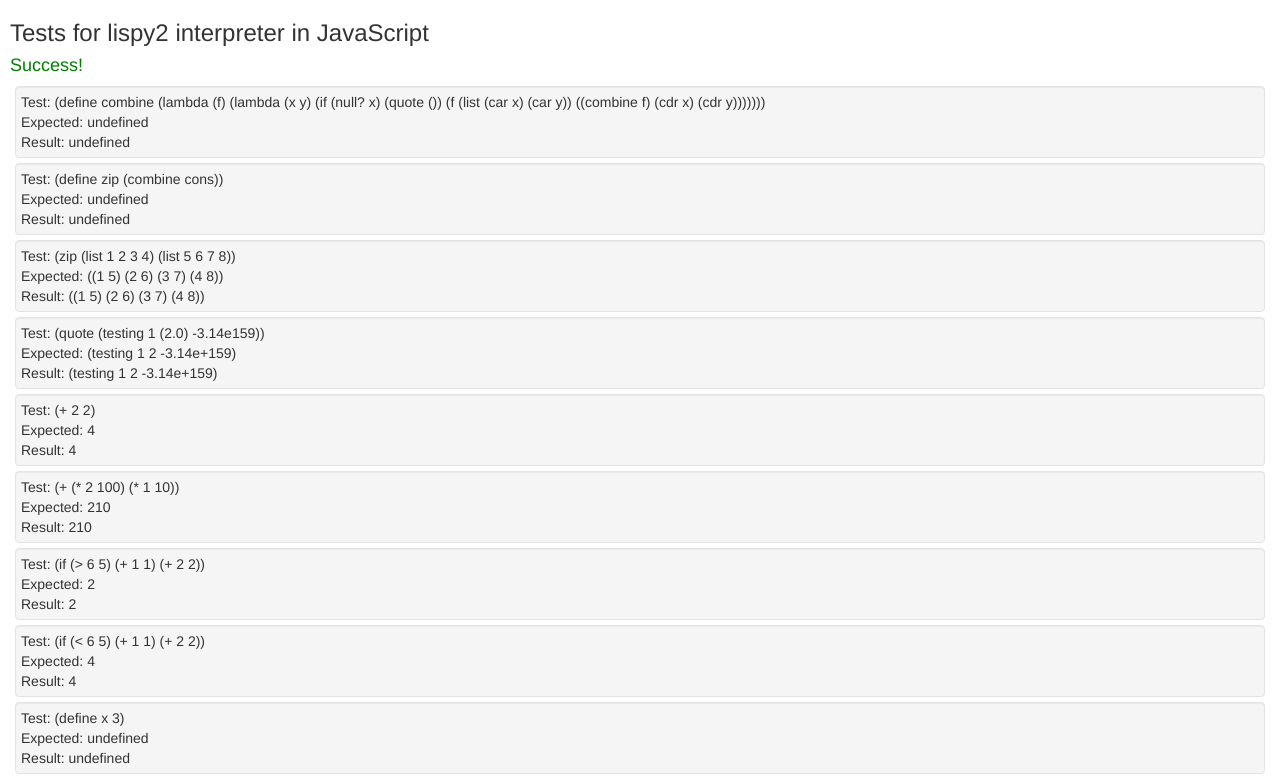
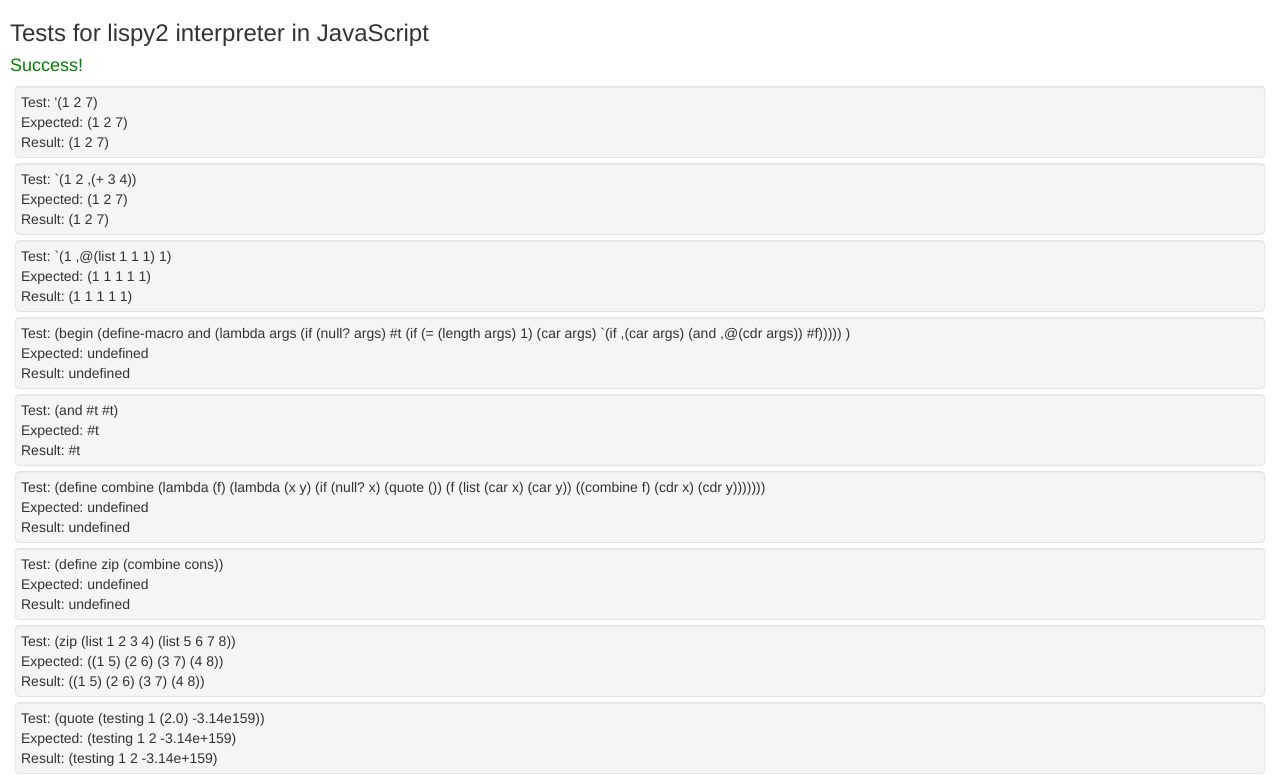
Before and after one commit to jhlagado/lispy2js, a website: page tests.html in a window 1280 px wide. Shown: the top 779 px of the page. Drawn offline with nearby package versions, Linux system fonts and the light colour scheme.

Commit message:
fixed macros

```diff
--- a/lispy2.js
+++ b/lispy2.js
@@ -31,7 +31,9 @@
     init();
 
     function run(expression) {
-        return evaluate(parse(expression))
+        var s = expression.replace(/\n/g, ' '); //strip \n
+        var p = parse(s);
+        return evaluate(p)
     }
 
     function init() {
@@ -63,6 +65,7 @@
         return function() {
             if (!s.length)
                 return undefined;
+            // see https://regex101.com/#javascript
             var regex = /\s*(,@|[('`,)]|'(?:[\\].|[^\\'])*'|;.*|[^\s(''`,;)]*)(.*)/g;
             var list = regex.exec(s);
             s = list[2];
@@ -154,12 +157,12 @@
         sym = {};
 
         ['quote', 'if', 'set!', 'define', 'lambda', 'begin', 'define-macro', 'quasiquote', 'unquote',
-            'unquote-splicing', 'append cons', 'let'].forEach(function(s) {
+            'unquote-splicing', 'append', 'cons', 'let'].forEach(function(s) {
             createSym(s);
         });
 
         quotes = {
-            '"': sym.quote,
+            '\'' : sym.quote,
             '`': sym.quasiquote,
             ',': sym.unquote,
             ',@': sym.unquotesplicing
@@ -298,7 +301,7 @@
                 var vars = x[1];
                 var exp = x[2];
                 return function() {
-                    return evaluate(exp, createEnv(vars, arguments, env));
+                    return evaluate(exp, createEnv(vars, argarray(arguments), env));
                 }
             }
             else if (x[0] === sym.begin) { // (begin exp+)
@@ -364,7 +367,7 @@
                     require(x, toplevel, 'define-macro only allowed at top level');
                     var proc = evaluate(exp);
                     require(x, isfunction(proc), 'macro must be a procedure');
-                    macrotable[v] = proc; // (define-macro v proc)
+                    macrotable[v.str] = proc; // (define-macro v proc)
                     return; //  => None; add v:proc to macro_table
                 }
                 return [sym.define, v, exp]
--- a/tests.js
+++ b/tests.js
@@ -3,16 +3,20 @@ angular.module("lispy2Tests", [])
 .factory('testdata', function() {
     return {
         tests: [
+            {test: "'(1 2 7)",expect: [1, 2, 7]},
+            {test: "`(1 2 ,(+ 3 4))",expect: [1, 2, 7]},
+            {test: "`(1 ,@(list 1 1 1) 1)",expect: [1,1,1,1,1]},
 
-//             {test: '\
-// (begin                                                   \
-// (define-macro and (lambda args                                             \
-//    (if (null? args) #t                                   \
-//        (if (= (length args) 1) (car args)                \
-//            `(if ,(car args) (and ,@(cdr args)) #f)))))   \
-// )                                                        \
-//              ',expect: undefined},
-//             {test: '(and #t #t)',expect: true},
+
+            {test: '\
+(begin                                                   \
+(define-macro and (lambda args                                             \
+   (if (null? args) #t                                   \
+       (if (= (length args) 1) (car args)                \
+           `(if ,(car args) (and ,@(cdr args)) #f)))))   \
+)                                                        \
+            ',expect: undefined},
+            {test: '(and #t #t)',expect: true},
 
             {test: '\
 (define combine (lambda (f)\
@@ -57,7 +61,7 @@ angular.module("lispy2Tests", [])
             {test: '(mid (list 1 2 3 4))',expect: 2},
 
             {test: '(define riff-shuffle (lambda (deck) ' +
-            '(begin ((combine append) (take (mid deck) deck) (drop (mid deck) deck)))))',expect: undefined},
+                '(begin ((combine append) (take (mid deck) deck) (drop (mid deck) deck)))))',expect: undefined},
 
             {test: '(riff-shuffle (list 1 2 3 4 5 6 7 8))',expect: [1, 5, 2, 6, 3, 7, 4, 8]},
             {test: '((repeat riff-shuffle) (list 1 2 3 4 5 6 7 8))',expect: [1, 3, 5, 7, 2, 4, 6, 8]},
@@ -113,7 +117,7 @@ angular.module("lispy2Tests", [])
     $scope.results = testdata.tests.map(function(data) {
         var result;
 
-//             result = lispy2.run(data.test);
+        //             result = lispy2.run(data.test);
 
         try {
             result = lispy2.run(data.test);
```
Also changed, not shown: index.html (+1 -1 lines).
